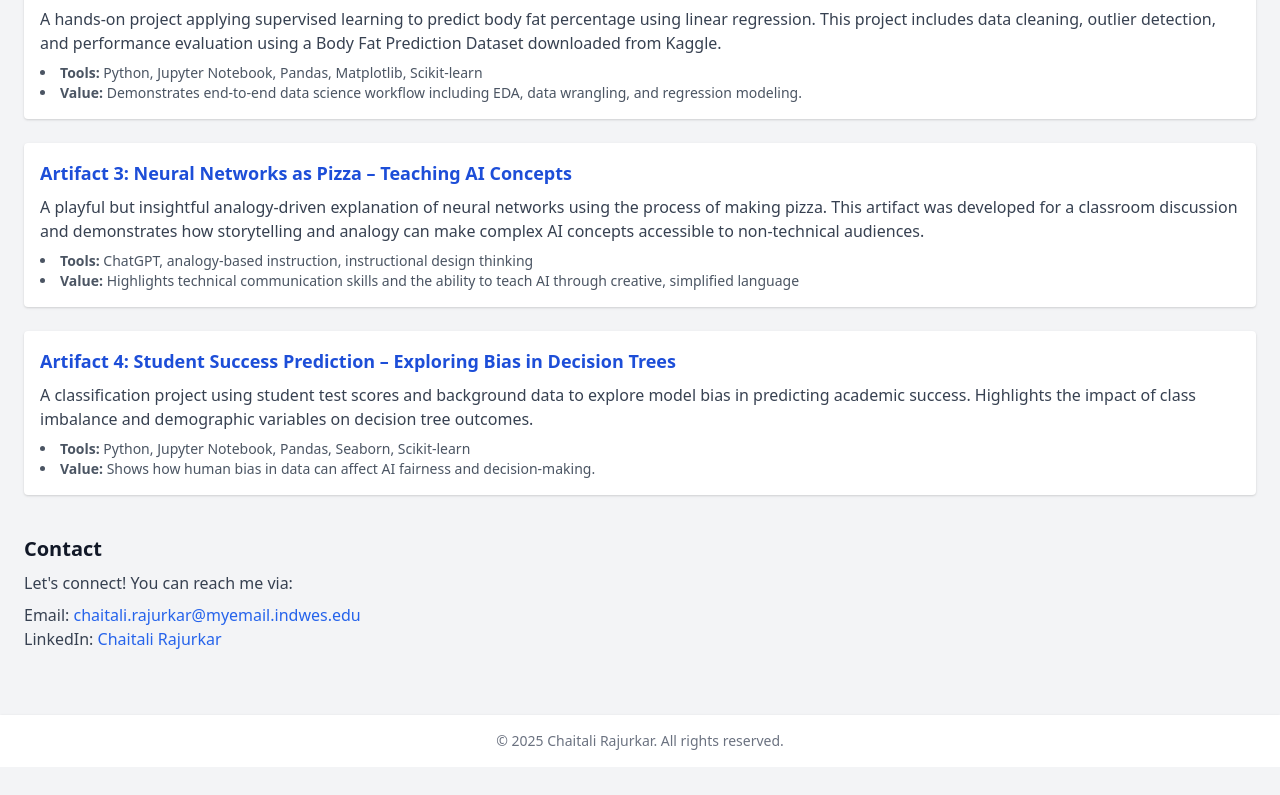
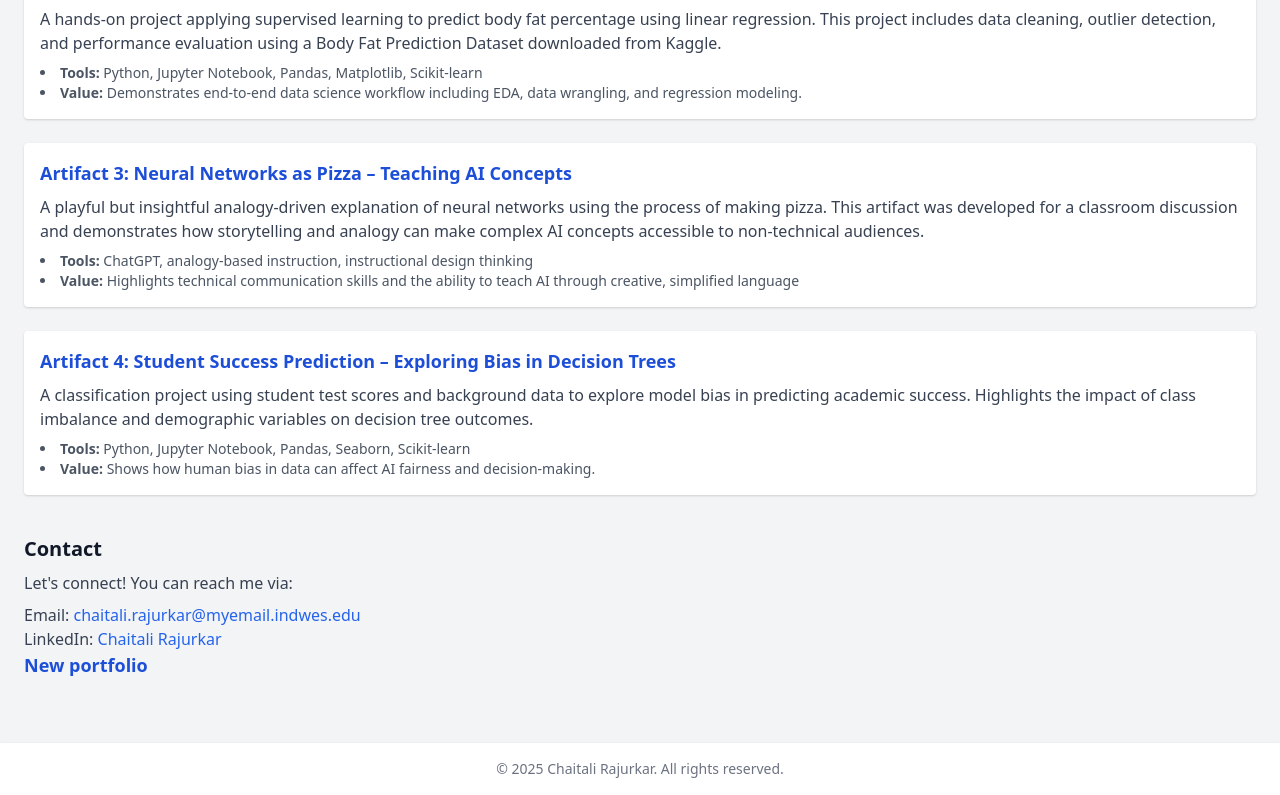
Before and after one commit to rajurkar-cs/Chaitali-AI-Portfolio, a plain HTML site: page index.html in a window 1280 px wide. Shown: the part 553-1348 px from the top of the page. Before the commit the page ends 1320 px from the top, so only its background shows below. Drawn offline with nearby package versions, Linux system fonts and the light colour scheme.

Commit message:
Update index.html

```diff
--- a/index.html
+++ b/index.html
@@ -100,6 +100,13 @@
         <li>LinkedIn: <a href="https://www.linkedin.com/in/chaitali-rajurkar/" class="text-blue-600">Chaitali Rajurkar</a></li>
       </ul>
     </section>
+
+    <h3 class="text-lg font-semibold">
+        <a href="trial.html" class="text-blue-700 hover:underline">
+          New portfolio
+        </a>
+    </h3>
+
   </main>
 
   <footer class="bg-white text-center p-4 shadow mt-10">
```
